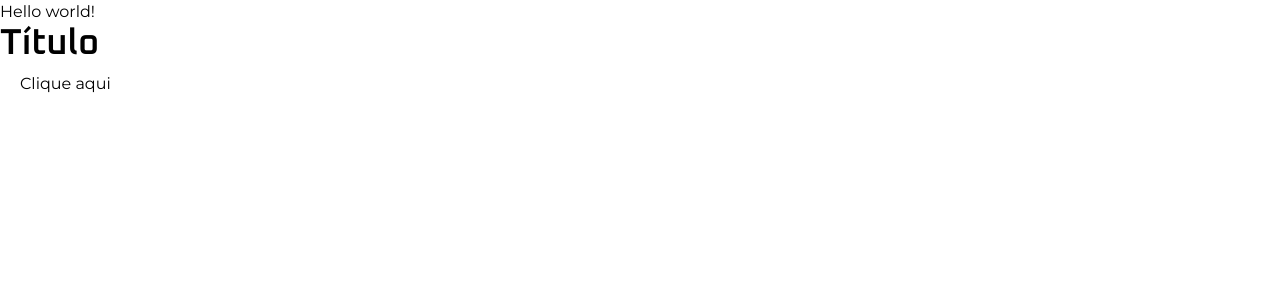
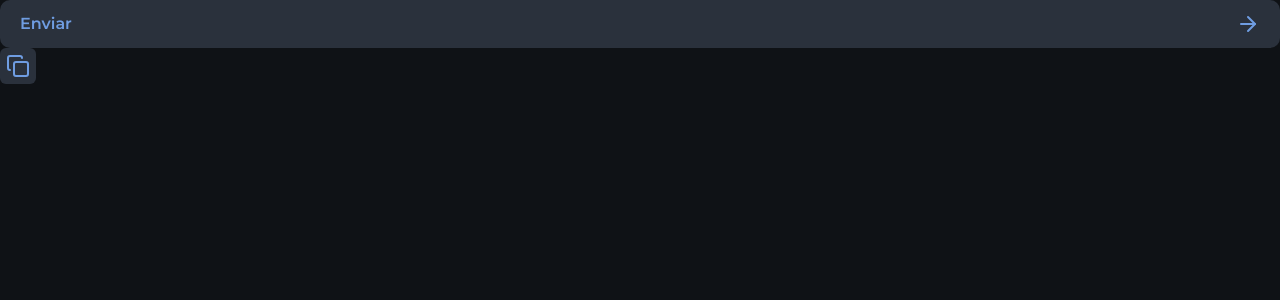
Before and after one commit to ManoelRodriguez/connect, a Next.js app: page / in a window 1280 px wide. Shown: the top 300 px of the page. Built offline with nearby package versions, Linux system fonts and the light colour scheme.

Commit message:
Componente Button

```diff
--- a/package.json
+++ b/package.json
@@ -10,6 +10,7 @@
   },
   "dependencies": {
     "@tailwindcss/postcss": "^4.0.7",
+    "lucide-react": "^0.475.0",
     "next": "15.1.7",
     "postcss": "^8.5.2",
     "react": "^19.0.0",
--- a/src/app/globals.css
+++ b/src/app/globals.css
@@ -17,4 +17,6 @@
 
   --font-heading: var(--font-oxanium);
   --font-sans: var(--font-montserrat);
+
+  --radius-xl: 0.625rem;
 }
--- a/src/app/layout.tsx
+++ b/src/app/layout.tsx
@@ -27,7 +27,7 @@
 }>) {
   return (
     <html lang="en" className={`${oxanium.variable} ${montserrat.variable}`}>
-      <body className='bg-black text-white'>{children}</body>
+      <body className='bg-gray-900 text-gray-100 antialiased'>{children}</body>
     </html>
   );
 }
--- a/src/app/page.tsx
+++ b/src/app/page.tsx
@@ -1,11 +1,22 @@
 import { Button } from "@/components/Buttons";
-
+import { IconButton } from "@/components/IconButton";
+import { Input } from "@/components/Input";
+import { ArrowRight, Copy } from 'lucide-react'
 export default function Home() {
   return (
     <main>
-      <div>Hello world!</div>
-      <h1 className="text-4xl font-semibold font-heading">Título</h1>
-      <Button />
+      <Button type="submit">
+        Enviar
+        <ArrowRight />
+      </Button>
+      <IconButton>
+        <Copy />
+      </IconButton>
+
+      <div>
+        <Input type="email" />
+      </div>
+
     </main>
   );
 }
--- a/src/components/Buttons.tsx
+++ b/src/components/Buttons.tsx
@@ -1,9 +1,16 @@
-export function Button() {
+import { ComponentProps } from "react";
+
+interface ButtonProps extends ComponentProps<'button'> {
+    children: React.ReactNode;
+}
+
+export function Button(props: ButtonProps) {
 
     return (
-        <button className="bg-violet-500 text-white px-5 py-2 rounded-sm">
-            Clique aqui
-        </button>
+        <button
+            className=" flex justify-between items-center px-5 h-12 bg-gray-500 text-blue font-semibold rounded-xl w-full cursor-pointer transition-colors duration-300 hover:bg-blue hover:text-gray-900"
+            {...props}
+        />
     )
 
 }
--- /dev/null
+++ b/src/components/IconButton.tsx
@@ -0,0 +1,13 @@
+interface IconButtonProps {
+    children: React.ReactNode;
+}
+
+export function IconButton(props: IconButtonProps) {
+
+    return (
+        <button className="p-1.5 bg-gray-500 text-blue rounded-md cursor-pointer transition-colors duration-300 hover:bg-blue hover:text-gray-900">
+            {props.children}
+        </button>
+    )
+
+}
--- /dev/null
+++ b/src/components/Input.tsx
@@ -0,0 +1,11 @@
+import { ComponentProps } from "react";
+
+interface InputProps extends ComponentProps<'input'> { }
+export function Input(props: InputProps) {
+    return (
+        <input
+            className=""
+            {...props}
+        />
+    )
+}
```
Also changed, not shown: 1 other file (tests, documents, lock files or other folders).
